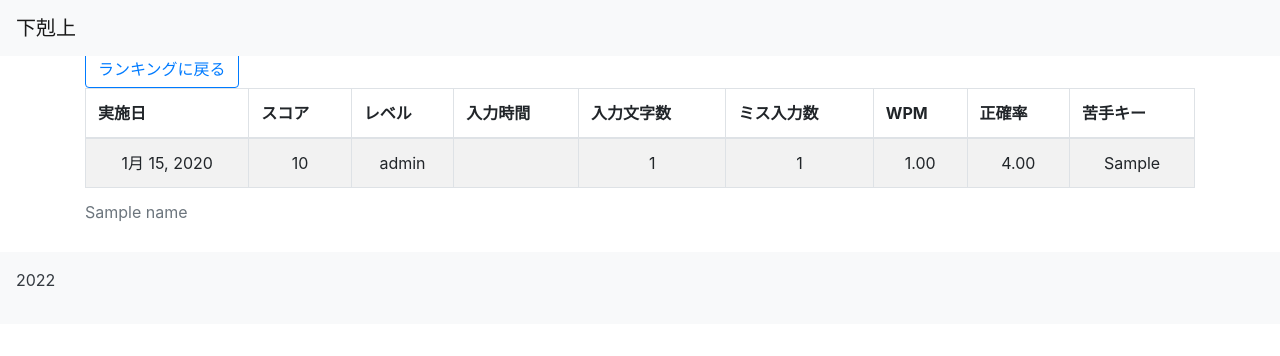
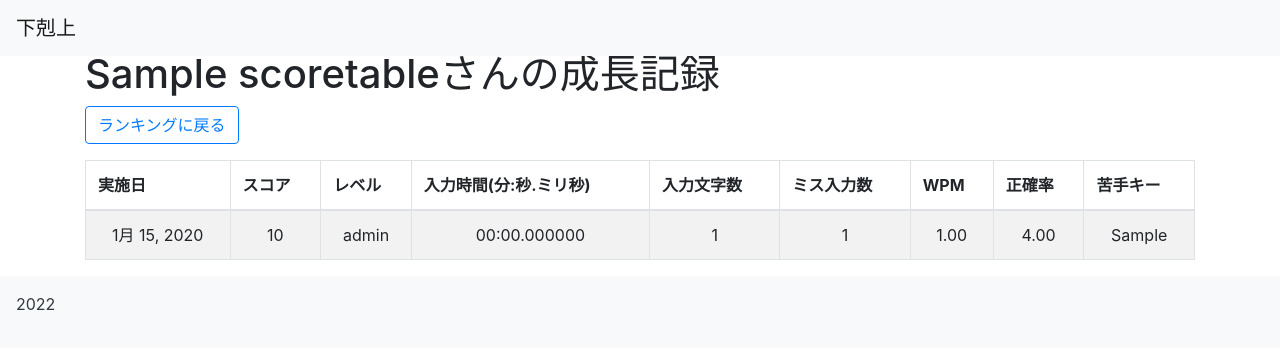
Before and after one commit to TachikawaAkebonochoClub/gekokujo, a Django app: template code/gekokujo_app/templates/history.html in a window 1280 px wide. Shown: the top 356 px of the page. Run offline with Django 3.2, Linux system fonts and the light colour scheme; tables that the repository leaves empty hold one stand-in row (values such as "Sample post"); the template is opened without the code that fills it: values that come from a table or form of the project are taken from there, most other values are stand-ins (such as "Sample title", 1, 10 or a date in 2020); some libraries are stand-ins or nearby versions.

Commit message:
ishii up 0624

```diff
--- a/code/gekokujo_app/templates/history.html
+++ b/code/gekokujo_app/templates/history.html
@@ -1,14 +1,21 @@
 {% extends './base.html' %}
 {% block app %}
-    <a href="{% url 'showRecords' %}" class='btn btn-outline-primary'>ランキングに戻る</a>
+    {% for record in scoretable %}
+    	{% if forloop.first %}
+            <h1>{{ record.name }}さんの成長記録</h1>
+    	{% endif %}
+    {% endfor %}
+    <div class="mb-3">
+        <a href="{% url 'showRecords' %}" class='btn btn-outline-primary'>ランキングに戻る</a>
+    </div>
     <table class="table table-striped table table-bordered">
-    <caption>{{name}}</caption>
+    </caption>
        <thead>
             <tr>
                 <th >実施日</th>
                 <th >スコア</th>
                 <th >レベル</th>
-				<th >入力時間</th>
+                <th >入力時間(分:秒.ミリ秒)</th>
                 <th >入力文字数</th>
                 <th >ミス入力数</th>
                 <th >WPM</th>
@@ -22,7 +29,7 @@
                 <td>{{record.date}}</td>
                 <td>{{record.score}}</td>
                 <td>{{record.level}}</td>
-                <td>{{record.time|time:"m分s秒u"}}</td>
+                <td>{{record.time|time:"i:s.u"}}</td>
                 <td>{{record.count}}</td>
                 <td>{{record.miss}}</td>
                 <td>{{record.read}}</td>
--- a/code/gekokujo_app/views/history_views.py
+++ b/code/gekokujo_app/views/history_views.py
@@ -7,7 +7,7 @@ from django.conf import settings
 
 def showHistory(request):
     rookie = settings.ROOKIES_ID
-    records_query_set = ScoreTable.objects.filter(user_id = rookie).order_by("date")
+    records_query_set = ScoreTable.objects.filter(user_id = rookie).order_by("date").reverse()
     context = {
         'scoretable': records_query_set
     }
```
Also changed, not shown: code/gekokujo_app/templates/records.html (+9 -2 lines).
